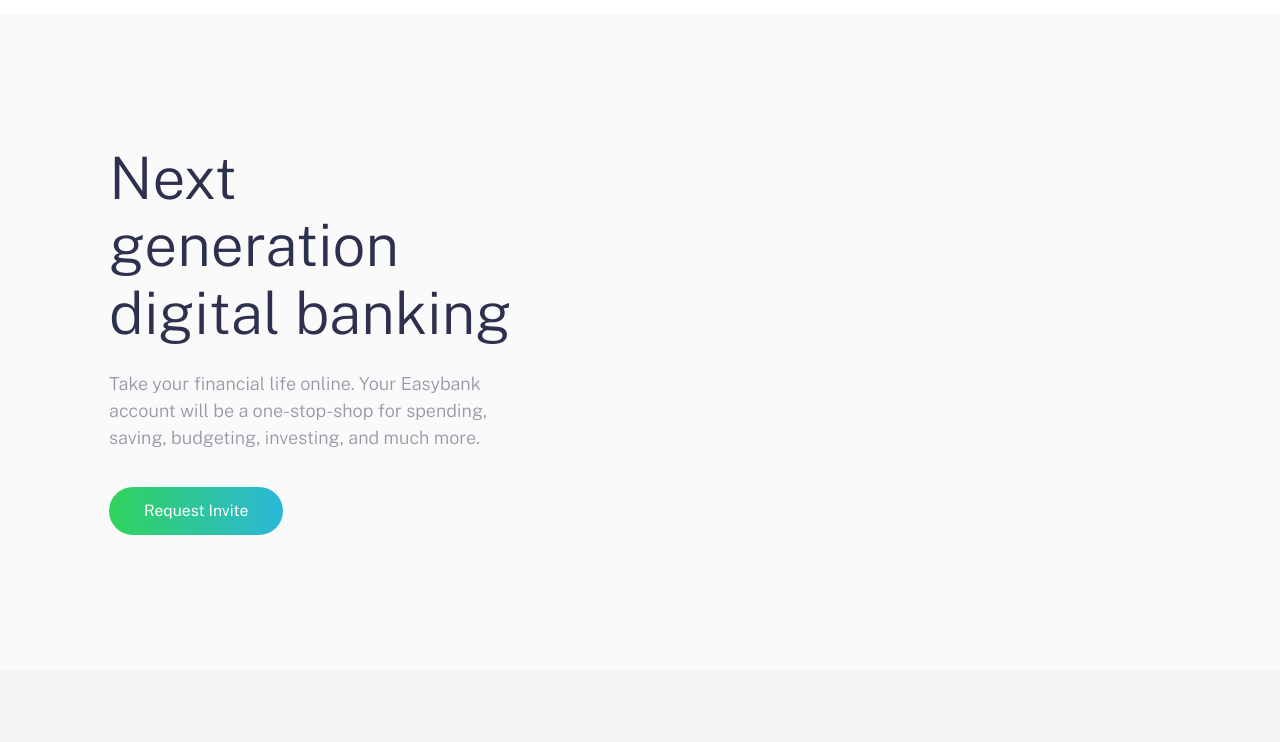
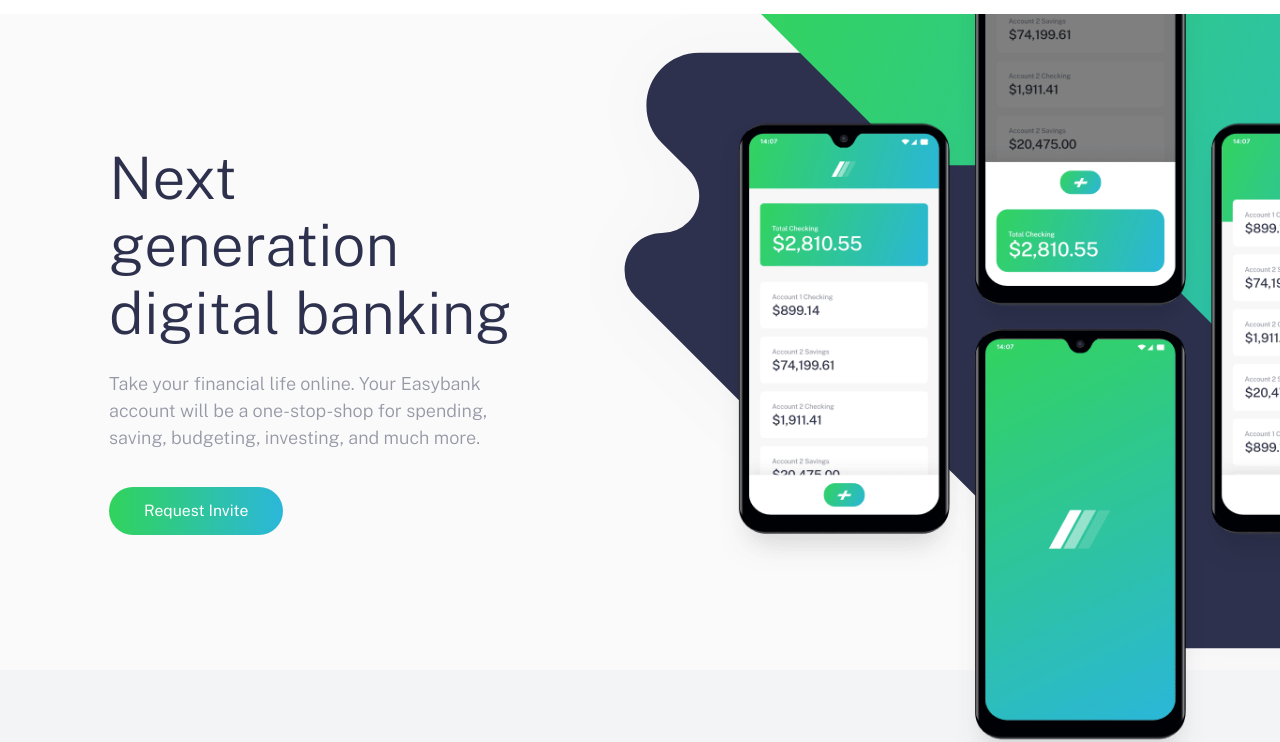
Before and after one commit to Akhilesh-Chauhan/easybank, a plain HTML site: page index.html in a window 1280 px wide. Shown: the part 68-810 px from the top of the page. Drawn offline with nearby package versions, Linux system fonts and the light colour scheme.

Commit message:
Update style.css

```diff
--- a/app/scss/style.css
+++ b/app/scss/style.css
@@ -394,7 +394,7 @@ button:hover::before, .button:hover::before {
 
 .hero__image {
   position: relative;
-  background-image: url(".././images/bg-intro-mobile.svg");
+  background-image: url("../../images/bg-intro-mobile.svg");
   background-size: cover;
   background-repeat: no-repeat;
   background-position: center center;
@@ -427,7 +427,7 @@ button:hover::before, .button:hover::before {
     content: "";
     position: absolute;
     height: 100%;
-    background-image: url(".././images/bg-intro-desktop.svg");
+    background-image: url("../../images/bg-intro-desktop.svg");
     background-repeat: no-repeat;
     background-position: center bottom;
     width: 150%;
@@ -441,7 +441,7 @@ button:hover::before, .button:hover::before {
   position: absolute;
   width: 100%;
   height: 100%;
-  background-image: url(".././images/image-mockups.png");
+  background-image: url("../../images/image-mockups.png");
   background-size: 93%;
   background-repeat: no-repeat;
   background-position: center bottom;
```
